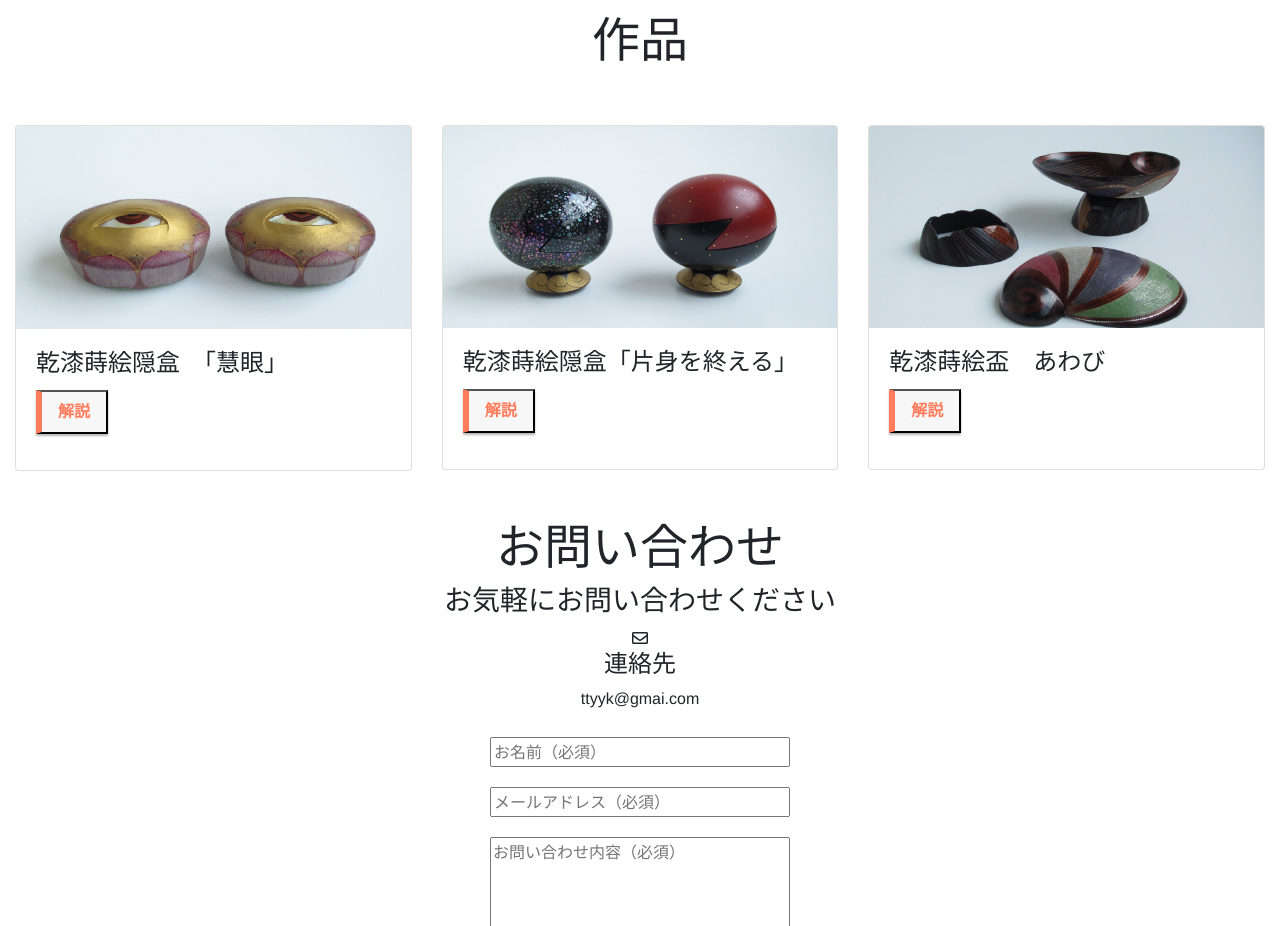
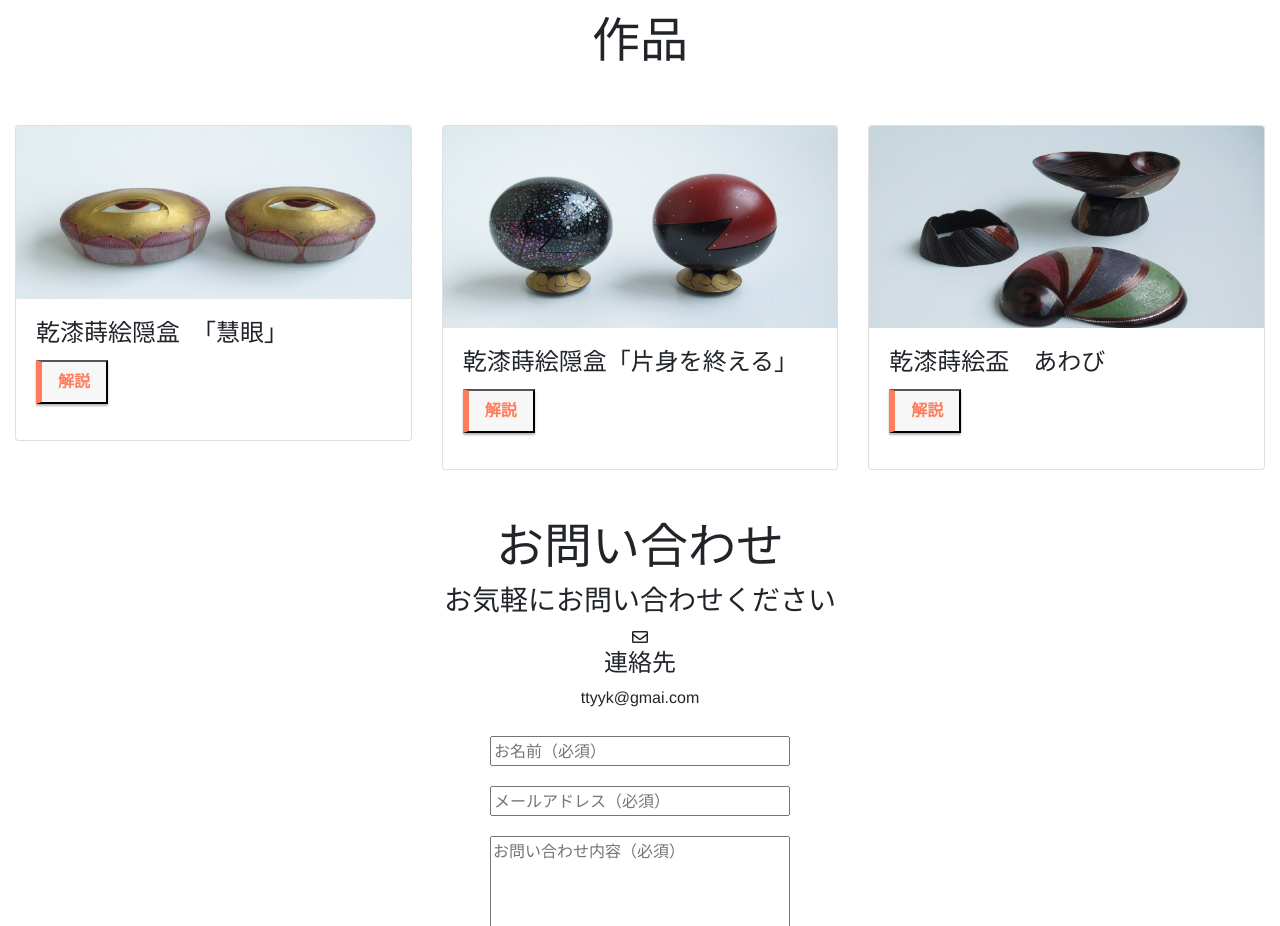
Before and after one commit to Toyoki-Alisa/Toyoki-Alisa, a plain HTML site: page index.html in a window 1280 px wide. Shown: the part 1500-2426 px from the top of the page. Drawn offline with nearby package versions, Linux system fonts and the light colour scheme.

Commit message:
Update index.html

```diff
--- a/index.html
+++ b/index.html
@@ -153,7 +153,7 @@
     <div class="row padding">
         <div class="col-md-4">
             <div class="card ">
-                <img class="card-img-top"src="img/01.jpg" alt="66">
+                <img class="card-img-top"src="img/01.png" alt="66">
                 <div class="card-body">
                     <h4 class="card-title">乾漆蒔絵隠盒　「慧眼」</h4>
                         <p class="card-text">
```
